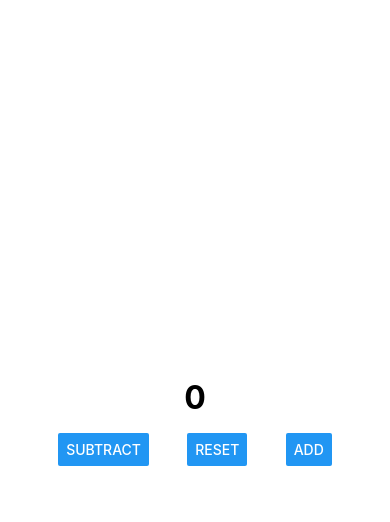
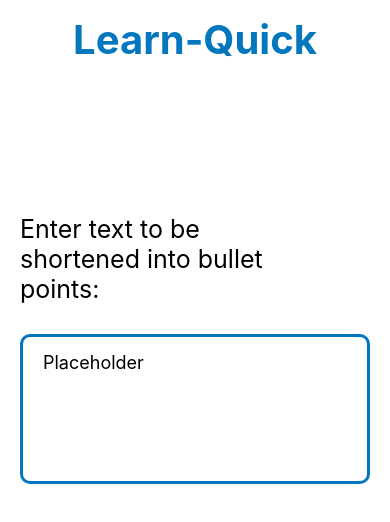
Before and after one commit to tohrxyz/learn-quick, a React Native app: screen / in a window 390 px wide. Shown: the top 522 px of the page. Built offline with nearby package versions, Linux system fonts and the light colour scheme.

Commit message:
Added basic layout

```diff
--- a/App.js
+++ b/App.js
@@ -1,41 +1,74 @@
 import React, { useState } from 'react';
-import { View, Text, Button } from 'react-native';
-import { StyleSheet } from 'react-native';
+import { View, Text, Button , TextInput} from 'react-native';
+import { StyleSheet, SafeAreaView } from 'react-native';
+import { TouchableWithoutFeedback, Keyboard } from 'react-native';
 
 export default function App() {
-  const [count, setCount] = useState(0);
 
-  const increaseCount = () => setCount(count + 1);
-  const decreaseCount = () => setCount(count - 1);
-  const resetCount = () => setCount(0);
+  const [value, onChangeText] = useState('Placeholder')
+  const dismissKeyboard = () => {
+    Keyboard.dismiss();
+  }
 
   return (
-    <View style={styles.container}>
-      <Text style={styles.count}>{count}</Text>
-      <View style={styles.row}>
-        <Button title="Subtract" onPress={decreaseCount} />
-        <Button title="Reset" onPress={resetCount} />
-        <Button title="Add" onPress={increaseCount} />
-      </View>
-    </View>
+    <SafeAreaView style={styles.container}>
+      <TouchableWithoutFeedback onPress={dismissKeyboard}>
+        <View style={styles.contentContainer}>
+          <Text style={styles.title}>Learn-Quick</Text>
+          <Text style={styles.description}>Enter text to be shortened into bullet points:</Text>
+          <View style={styles.textInputContainer}>
+              <TextInput
+                editable
+                multiline
+                numberOfLines={4}
+                //maxLenght
+                onChangeText={text => onChangeText(text)}
+                value = {value}
+                style={styles.textInput}
+              />
+          </View>
+        </View>
+      </TouchableWithoutFeedback>
+    </SafeAreaView>
   );
 }
 
 const styles = StyleSheet.create({
-  container: {
+  container:{
     flex: 1,
-    alignItems: 'center',
-    justifyContent: 'center',
+    // marginTop: 50,
+    // justifyContent: 'center',
+    alignItems: 'center'
   },
-  row: {
-    flexDirection: 'row',
-    alignItems: 'center',
-    justifyContent: 'space-around',
-    width: '80%',
+  title:{
+    textAlign: 'center',
+    fontSize: 40,
+    fontWeight: 'bold',
+    color: '#0277bd',
   },
-  count: {
-    fontSize: 32,
-    fontWeight: 'bold',
-    marginBottom: 16,
+  description:{
+    marginTop: 150,
+    fontSize: 25,
+    maxWidth: 300,
+    // color: '#bdbdbd'
+    // marginLeft: -50,
+  },
+  textInput:{
+    color: 'black',
+    fontSize: 18,
+  },
+  textInputContainer:{
+    borderWidth: 3,
+    borderColor: '#0277bd',
+    borderRadius: 10,
+    marginTop: 30,
+    width: 350,
+    paddingHorizontal: 20,
+    paddingVertical: 15,
+    minHeight: 150,
+  },
+  contentContainer:{
+    paddingHorizontal: 20,
+    paddingVertical: 15,
   }
 });
```
